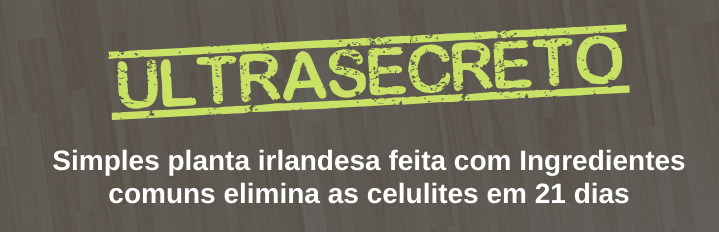
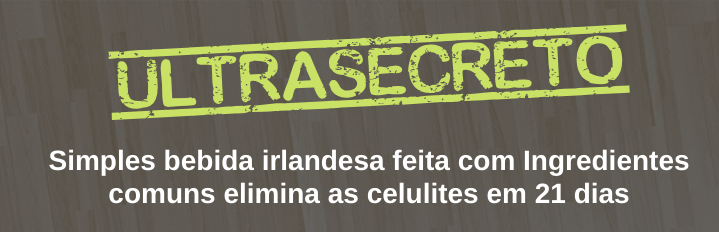
Before and after one commit to eusouweslei/felizdenovo.club, a plain HTML site: page index.html in a window 1280 px wide. Shown: the top 232 px of the page, 271-990 px from the left. Drawn offline with nearby package versions, Linux system fonts and the light colour scheme; grey boxes are pictures that could not be loaded; a script that the page names is missing.

Commit message:
Update index.html

```diff
--- a/index.html
+++ b/index.html
@@ -58,7 +58,7 @@
 
 <img class="img-fluid" src="./assets/img/ultrasecreto.svg">
 
-<h3 class="my-4"><b>Simples planta irlandesa feita com Ingredientes comuns elimina as celulites em 21 dias</b></h3>
+<h3 class="my-4"><b>Simples bebida irlandesa feita com Ingredientes comuns elimina as celulites em 21 dias</b></h3>
 <vsl>
 <div id="vid_638faf27a0f40c000ab5ab1b" style="position:relative;width:100%;padding: 56.25% 0 0;"><img id="thumb_638faf27a0f40c000ab5ab1b" src="https://images.converteai.net/0aade41b-5fd4-4ff0-81d9-c13501ef8dc7/players/638faf27a0f40c000ab5ab1b/thumbnail.jpg" style="position:absolute;top:0;left:0;width:100%;height:100%;object-fit:cover;display:block;"><div id="backdrop_638faf27a0f40c000ab5ab1b" style="position:absolute;top:0;width:100%;height:100%;-webkit-backdrop-filter:blur(5px);backdrop-filter:blur(5px);"></div></div><script type="text/javascript" id="scr_638faf27a0f40c000ab5ab1b">var s=document.createElement("script");s.src="https://scripts.converteai.net/0aade41b-5fd4-4ff0-81d9-c13501ef8dc7/players/638faf27a0f40c000ab5ab1b/player.js",s.async=!0,document.head.appendChild(s);</script><div id="cta1" class="mt-4 d-none">
 <a href="https://pay.kiwify.com.br/pC6Of0M" class="a-btn" style="text-decoration: none;">
```
